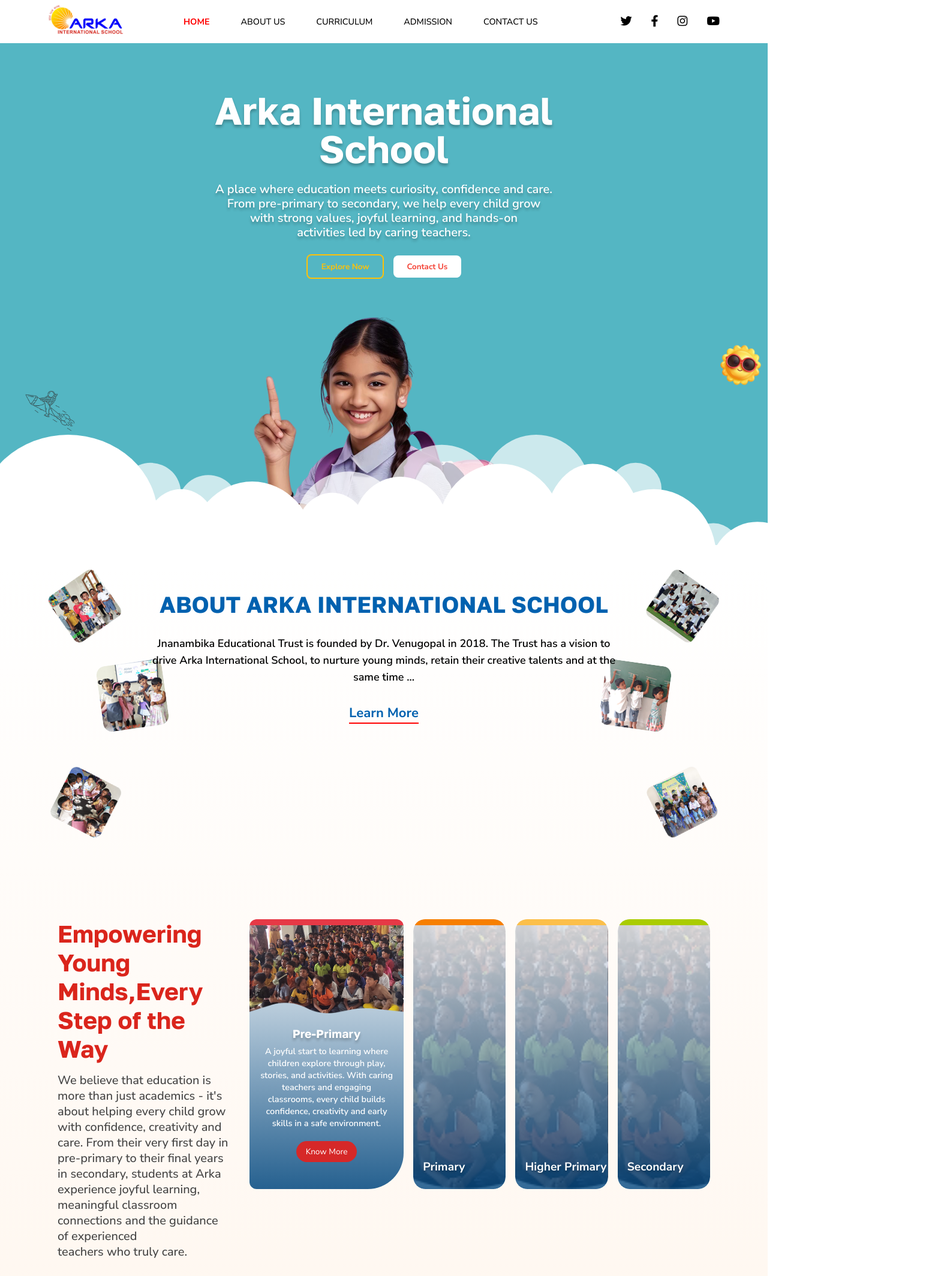
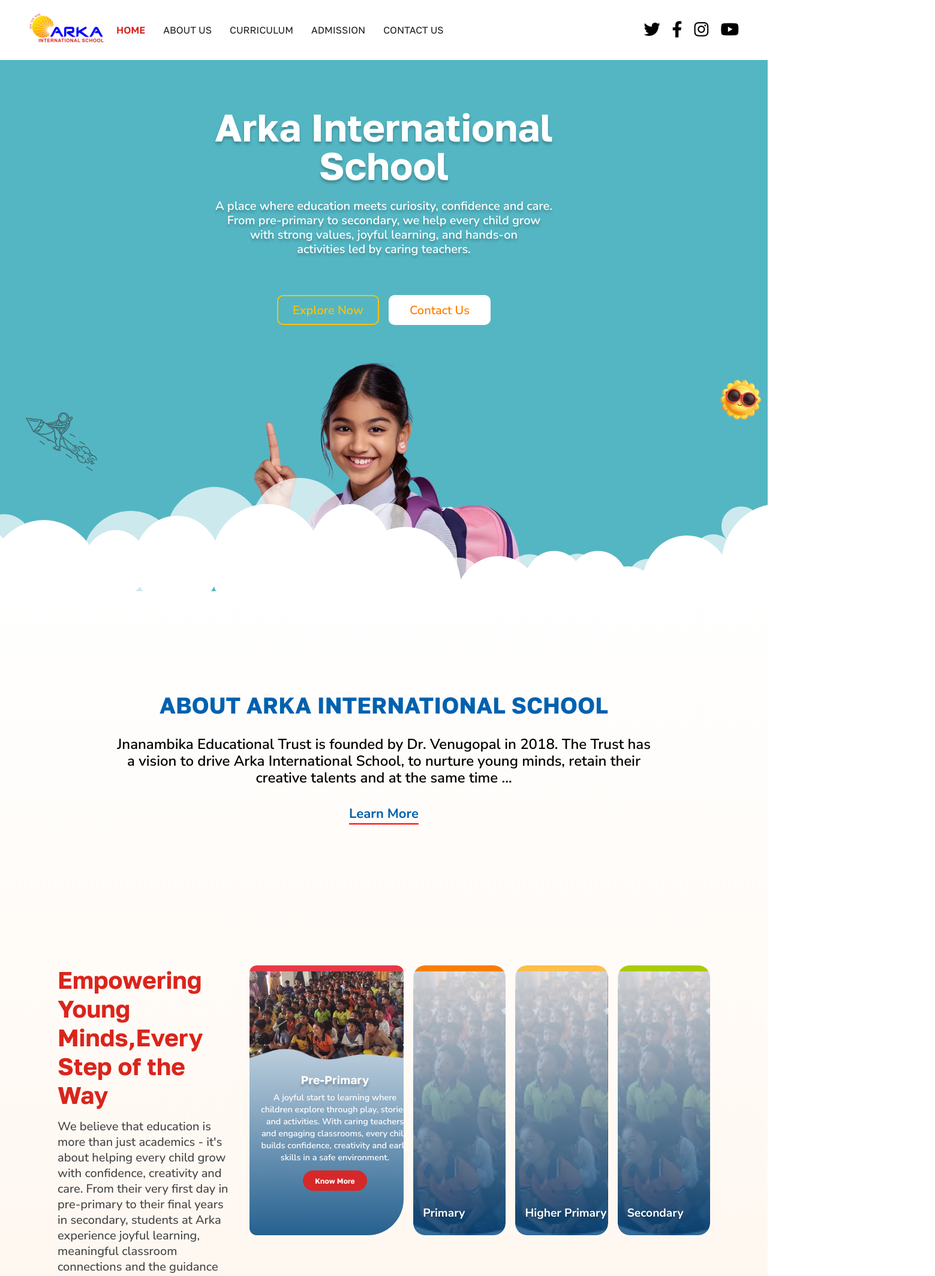
Before and after one commit to Websites-org/arka, an Angular app: page / in a window 1280 px wide. Shown: the top 2128 px of the page at 60% size, 1559 px wide, since content can reach past the window. Built offline with nearby package versions, Linux system fonts and the light colour scheme; a web font is replaced by a local one.

Commit message:
design-replica

```diff
--- a/src/app/home/home.css
+++ b/src/app/home/home.css
@@ -27,14 +27,14 @@
   position: absolute;
   top: 40px;
   right: 40px;
-  width: 120px;
+  width: 170px;
   z-index: 2;
 }
 
 .banner .clouds {
   position: absolute;
-  bottom: -20%;
-  left: -36px;
+  bottom: -17%;
+  left: -79px;
   width: 120%;
   z-index: 3;
   overflow: hidden;
@@ -59,7 +59,7 @@
   flex: 2;
   max-width: 800px;
   position: relative;
-  left: 41px;
+  left: 90px;
 }
 
 .banner-content .left-banner h1 {
@@ -91,6 +91,7 @@
   flex-wrap: wrap;
   justify-content: center;
   align-items: center;
+  margin-top: 64px;
 }
 
 .banner-content .cta-buttons .explore {
@@ -98,20 +99,26 @@
   border: 2px solid #ffc107;
   color: #ffc107;
   padding: 0.6rem 1.4rem;
-  border-radius: 8px;
-  font-weight: bold;
+  border-radius: 10px;
+  font-weight: 600;
   cursor: pointer;
   transition: 0.3s ease;
+  width: 170px;
+  height: 50px;
+  font-size: 20px;
 }
 
 .banner-content .cta-buttons .contact {
   background: #fff;
-  color: #f44336;
+  color:#FF7F00;
   padding: 0.6rem 1.4rem;
   border: none;
-  border-radius: 8px;
-  font-weight: bold;
+  border-radius: 10px;
+  font-weight: 600;
   cursor: pointer;
+  width: 170px;
+  height: 50px;
+  font-size: 20px;
 }
 
 .banner-content .right-banner {
@@ -124,8 +131,8 @@
 
 .banner-content .right-banner img {
   width: 100%;
-  max-width: 484px;
-  height: 520px;
+  max-width: 625.406px;
+  height: 612px;
   object-fit: contain;
   margin-bottom: -269px;
   z-index: -1;
@@ -133,9 +140,9 @@
 }
 .banner .rocket {
   position: absolute;
-  bottom: 190px;
+  bottom: 200px;
   left: 40px;
-  width: 90px;
+  width: 130px;
   z-index: 2; /* Behind clouds but in front of background */
   opacity: 0.8;
 }
@@ -146,10 +153,14 @@
   text-align: center;
   overflow: hidden;
   height: 70vh;
+  display: flex;
+  align-items: center;
+  justify-content: center;
+  flex-direction: column;
 }
 
 .about-text {
-  max-width: 800px;
+  max-width: 900px;
   margin: auto;
   position: relative;
   z-index: 2;
@@ -175,10 +186,11 @@
   color: #000;
   text-align: center;
   font-family: "Nunito Sans";
-  font-size: 18px;
+  font-size: 24px;
   font-style: normal;
   font-weight: 600;
-  line-height: 28px; /* 116.667% */
+  line-height: 28px;
+  width: 100%;
 }
 
 .learn-more {
@@ -218,36 +230,36 @@
 
 /* Left side curve */
 .left-curve.top {
-  top: 10%;
-  left: 7%;
-  transform: rotate(-20deg) translateY(-10px);
+  top: 12%;
+  left: 4%;
+  transform: rotate(-17deg) translateY(-10px);
 }
 .left-curve.mid {
   top: 35%;
-  left: 13%;
-  transform: rotate(-8deg) translateY(0);
+  left: 7%;
+  transform: rotate(-5deg) translateY(0);
 }
 .left-curve.bottom {
-  top: 65%;
-  left: 7%;
-  transform: rotate(12deg) translateY(10px);
+  top: 61%;
+  left: 4%;
+  transform: rotate(8deg) translateY(10px);
 }
 
 /* Right side curve */
 .right-curve.top {
-  top: 10%;
-  right: 7%;
-  transform: rotate(20deg) translateY(-10px);
+  top: 15%;
+  right: 4%;
+  transform: rotate(20deg) translateY(-12px);
 }
 .right-curve.mid {
-  top: 35%;
-  right: 13%;
+  top: 37%;
+  right: 9%;
   transform: rotate(8deg) translateY(0);
 }
 .right-curve.bottom {
-  top: 65%;
-  right: 7%;
-  transform: rotate(-12deg) translateY(10px);
+  top: 58%;
+  right: 4%;
+  transform: rotate(-3deg) translateY(12px)
 }
 
 /* Hover effect */
@@ -490,7 +502,7 @@
 }
 
 .description {
-  max-width: 700px;
+  max-width: 550px;
   margin: auto;
   color: #000;
   text-align: center;
@@ -499,6 +511,7 @@
   font-style: normal;
   font-weight: 500;
   line-height: 26px; /* 162.5% */
+
 }
 
 .accordion {
@@ -581,22 +594,22 @@
   justify-content: space-between;
   flex-wrap: wrap;
   padding: 2rem 9rem;
-  gap: 2rem;
+  /* gap: 2rem; */
   height: 80vh;
 }
 
 .mv-section {
-  flex: 1 1 300px;
-  max-width: 400px;
+  flex: 1 1 400px;
+  max-width: 500px;
 }
 
 .right {
   display: flex;
   flex-direction: column;
-  align-items: flex-start;
+  align-items: center;
   justify-content: flex-end;
   height: 70vh;
-  padding-right: 3rem;
+  /* padding-right: 3rem; */
 }
 
 .mv-icons {
@@ -749,12 +762,7 @@
 
 .edu-card {
   flex: 1;
-  height: 350px;
-  overflow: hidden;
-  position: relative;
-  border-radius: 20px;
-  cursor: pointer;
-  transition: flex 0.5s ease;
+  transition: flex 0.7s ease;
 }
 .edu-card.active {
   border-radius: 12px 12px 60px 12px;
@@ -772,7 +780,7 @@
   border-radius: 20px;
   overflow: hidden;
   cursor: pointer;
-  transition: all 0.3s ease;
+  transition: all 0.7s ease;
   background-size: cover;
   background-position: center;
 }
@@ -821,7 +829,7 @@
   text-align: center;
   border-bottom-left-radius: 20px;
   border-bottom-right-radius: 20px;
-  animation: fadeIn 0.3s ease-in-out;
+  animation: fadeIn 1s ease-in-out;
 }
 
 .card-expand p {
@@ -831,11 +839,18 @@
 
 .know-more {
   background: #d62828;
-  color: white;
   border: none;
   border-radius: 20px;
-  padding: 6px 16px;
-  font-size: 0.85rem;
+  padding: 10px 20px;
+  color: #FFF;
+  font-family: "Golos Text";
+  font-size: 12px;
+  font-style: normal;
+  font-weight: 700;
+  line-height: normal;
+  letter-spacing: 0.12px;
+  width: 107px;
+  height: 34px;
 }
 .edu-cards {
   display: flex;
@@ -851,7 +866,7 @@
   overflow: hidden;
   cursor: pointer;
   background: #fff;
-  transition: all 0.3s ease;
+  transition: all 1s ease;
 }
 
 /* ================= CLOSED STATE ================= */
@@ -887,15 +902,7 @@
   margin-bottom: 0.5rem;
 }
 
-.know-more {
-  background-color: #d62828;
-  color: #fff;
-  border: none;
-  padding: 6px 14px;
-  border-radius: 20px;
-  font-size: 0.8rem;
-  cursor: pointer;
-}
+
 
 /* ================= OPENED STATE ================= */
 
@@ -910,6 +917,7 @@
 .opened-content {
   padding: 1rem;
   text-align: center;
+  width: 285px;
 }
 
 .opened-content h3 {
@@ -953,7 +961,7 @@
   padding: 1rem;
   color: white;
   border-radius: 20px;
-  transition: all 0.3s ease;
+  transition: all  0.7s ease;
   z-index: 3;
 }
 
@@ -967,15 +975,7 @@
   font-size: 0.9rem;
 }
 
-.know-more {
-  background: #d62828;
-  border: none;
-  padding: 0.5rem 1rem;
-  color: white;
-  border-radius: 30px;
-  margin-top: 0.5rem;
-  font-size: 0.85rem;
-}
+
 
 .mobile-accordion {
   display: none;
@@ -993,6 +993,15 @@
 }
 
 @media (max-width: 1300px) {
+
+  .left-curve.top,
+  .left-curve.mid,
+  .left-curve.bottom,
+  .right-curve.top,
+  .right-curve.mid,
+  .right-curve.bottom {
+    display: none; /* Optional: Hide arc on small screens */
+  }
   .banner {
     flex-direction: column;
     align-items: stretch;
@@ -1027,9 +1036,9 @@
   }
 
   .banner .clouds {
-    width: 150%;
-    /* bottom: -10px; */
-    bottom: -16%;
+    width: 135%;
+    left: -338px;
+    bottom: -11%;
   }
   .banner-content .right-banner img {
     width: 100%;
@@ -1042,6 +1051,43 @@
   }
   .edu-card {
     width: 180px;
+  }
+  .mv-wrapper {
+    /* flex-direction: column; */
+    align-items: center;
+    height: auto;
+    padding: 2rem 3rem;
+    text-align: center;
+    flex-wrap: nowrap;
+  }
+
+  .mv-section.left,
+  .mv-section.right {
+    align-items: center;
+    justify-content: center;
+    display: flex;
+    flex-direction: column;
+  }
+
+  .right {
+    align-items: center;
+    height: auto;
+  }
+
+  .mv-icons {
+    flex-direction: row-reverse;
+    gap: 1rem;
+    margin: 1rem 0;
+    top: 0;
+    left: 0;
+  }
+  .puzzle-red {
+    bottom: 48px;
+    left: 34px;
+  }
+  .puzzle-blue {
+    top: 23px;
+    right: 47px;
   }
 }
 @media (max-width: 1024px) {
@@ -1077,7 +1123,7 @@
 
 @media (max-width: 800px) {
   .banner {
-    margin-top: 80px;
+    margin-top: 100px;
   }
   .banner .rocket {
     top: 5px;
@@ -1085,16 +1131,19 @@
   .mobile-accordion {
     display: flex;
     flex-direction: column;
+    align-items: center;
+    justify-content: center;
     gap: 1rem;
   }
 
   .accordion-card-mobile {
-    background: #142b65;
-    border-radius: 16px;
+    background: linear-gradient(180deg, #fff 0%, #00457c 117.5%);
     overflow: hidden;
     color: white;
-    transition: all 0.3s ease;
+    transition: all 1s ease;
     width: 100%;
+    height: 80px;
+    border-radius: 20px;
   }
 
   .accordion-header-mobile {
@@ -1117,8 +1166,14 @@
     display: flex;
     gap: 1rem;
     padding: 1rem;
-    background: #142b65;
+    /* border-radius: 12px 12px 60px 12px; */
+    background: linear-gradient(180deg, #fff 0%, #00457c 117.5%);
     align-items: center;
+  }
+
+  .accordion-card-mobile.open{
+    border-radius: 12px 12px 60px 12px;
+    height: 400px;
   }
 
   .body-image {
@@ -1165,6 +1220,12 @@
 }
 /* Responsive */
 @media (max-width: 768px) {
+  .banner .clouds{
+    width: 135%;
+    left: -242px;
+    bottom: -11%;
+  }
+
   .about-section {
     flex-direction: column;
     align-items: center;
@@ -1306,6 +1367,8 @@
   .edu-accordion-wrapper {
     flex-direction: column;
     padding: 2rem;
+    justify-content: center;
+    align-items: center;
   }
   .edu-accordion {
     display: flex;
@@ -1323,12 +1386,16 @@
     max-width: 90vw;
     height: auto;
   }
+  .banner-content .left-banner h1{
+    font-size: 48px;
+  }
 
 }
 
 @media (max-width: 500px) {
   .banner .clouds {
     bottom: -4%;
+    left: -100px;
   }
   .edu-cards {
     flex-direction: column;
@@ -1353,12 +1420,22 @@
   }
 
   .know-more {
-    font-size: 0.75rem;
+    font-size: 12px;
     padding: 6px 12px;
+  }
+  .accordion-card-mobile.open{
+    border-radius: 12px 12px 60px 12px;
+    height: 350px;
   }
 }
 @media (max-width: 380px) {
   .banner .clouds {
-    bottom: -5%;
+    bottom: -4%;
   }
 }
+
+@media (max-width: 350px){
+  .banner .clouds{
+    bottom: -3%;
+  }
+}
--- a/src/app/home/home.html
+++ b/src/app/home/home.html
@@ -87,20 +87,28 @@
         </ng-template>
       </div>
       <div class="mobile-accordion">
-        <div class="accordion-card-mobile" *ngFor="let stage of stages; let i = index" [class.open]="activeIndex === i">
-          <div class="accordion-header-mobile" (click)="setActiveCard(i)">
-            <span class="title">{{ stage.title }}</span>
-          </div>
-
-          <div class="color-strip" [style.background]="stage.color"></div>
-
-          <div class="accordion-body-mobile" *ngIf="activeIndex === i">
-            <img [src]="stage.bgImage" alt="image" class="body-image" />
-            <div class="body-content">
+        <div class="accordion-card-mobile" *ngFor="let stage of stages; let i = index" [class.open]="activeIndex === i"         (click)="setActiveCard(i)" [ngStyle]="{ '--card-color': stage.color }">
+          <ng-container *ngIf="i === activeIndex; else closedCard">
+            <div class="color-bar"></div>
+            <img [src]="stage.image" class="opened-image" />
+            <div class="opened-content">
+              <h3>{{ stage.title }}</h3>
               <p>{{ stage.description }}</p>
-              <span class="section-label">{{ stage.title }}</span>
+              <button class="know-more">Know More</button>
             </div>
-          </div>
+          </ng-container>
+          <ng-template #closedCard>
+            <div class="card-background" [ngStyle]="{
+              'background-image':
+                'linear-gradient(180deg, rgba(255,255,255,0.8) 0%, rgba(0,68,124,0.8) 100%), url(' + stage.image + ')'
+            }">
+              <div class="color-bar"></div>
+              <div class="card-bottom">
+                <h3>{{ stage.title }}</h3>
+                <!-- <button class="know-more">Know More</button> -->
+              </div>
+            </div>
+          </ng-template>
         </div>
       </div>
 
--- a/src/app/navbar/navbar.css
+++ b/src/app/navbar/navbar.css
@@ -8,6 +8,7 @@
   position: relative;
   z-index: 10;
   gap: 100px;
+  height: 100px;
 
   .logo img {
     height: 50px;
@@ -32,14 +33,17 @@
 
       a {
         text-decoration: none;
-        color: #000;
-        font-weight: 500;
+        color: #1B1B1B;
+        font-family: "Golos Text";
+        font-size: 16px;
+        font-style: normal;
+        font-weight: 400;
+        line-height: 100%; /* 16px */
         text-transform: uppercase;
-        font-size: 0.9rem;
 
         &.active {
-          color: red;
-          font-weight: bold;
+          color: #D8261C;
+          font-weight: 600;
         }
       }
     }
@@ -50,13 +54,28 @@
 
       a {
         color: black;
-        font-size: 1.2rem;
+        font-size: 1.7rem;
         transition: transform 0.3s;
 
         &:hover {
           transform: scale(1.1);
         }
       }
+    }
+  }
+
+  @media (max-width:1300px){
+    margin: 0 2rem;
+    gap: 20px;
+
+    .nav-container{
+        .nav-links{
+            gap: 30px;
+        }
+
+        .social-icons{
+            gap: 20px;
+        }
     }
   }
 
```
